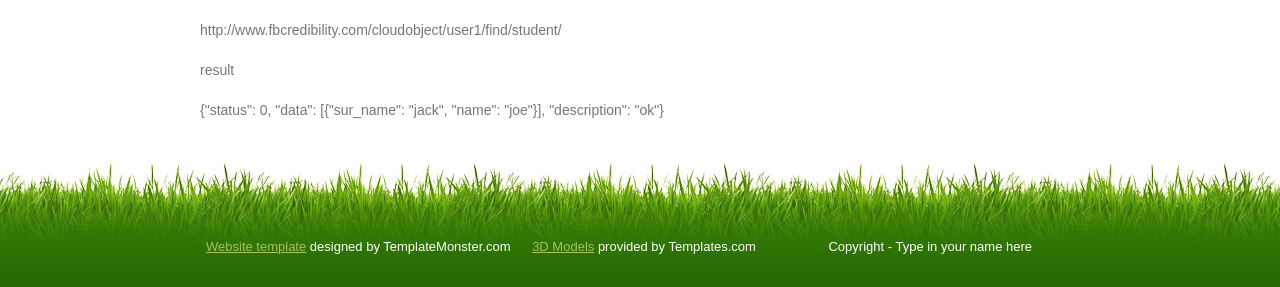
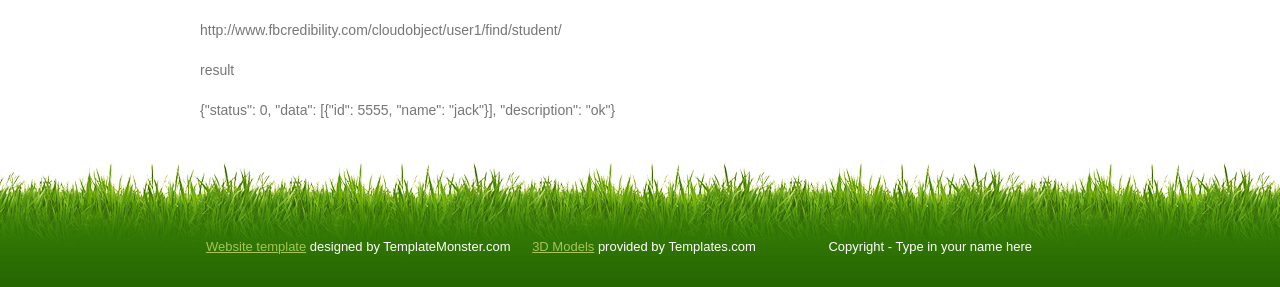
Before and after one commit to bopopescu/fbserver, a Flask app: page /cloudobject/ in a window 1280 px wide. Shown: the part 877-1164 px from the top of the page. Run offline with Flask 2, Linux system fonts and the light colour scheme.

Commit message:
change UI

```diff
--- a/templates/cloudobject.html
+++ b/templates/cloudobject.html
@@ -57,7 +57,7 @@
 		      </ul>
 		      <ul>result</ul>
 		      <ul>
-		      {"status": 0, "data": [{"sur_name": "jack", "name": "joe"}], "description": "ok"}
+		      {"status": 0, "data": [{"id": 5555, "name": "jack"}], "description": "ok"}
 		      </ul>
 		    </div>
         </div>
```
